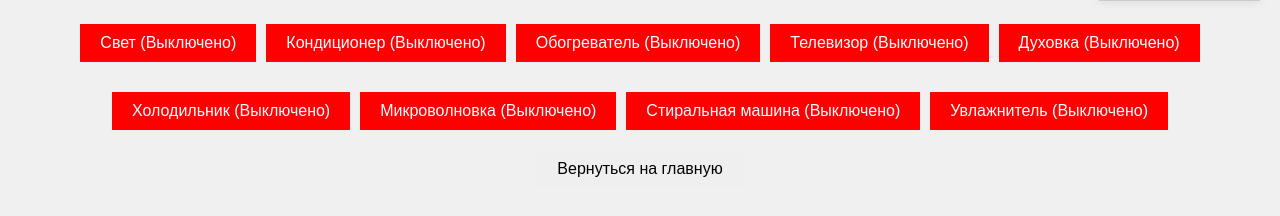
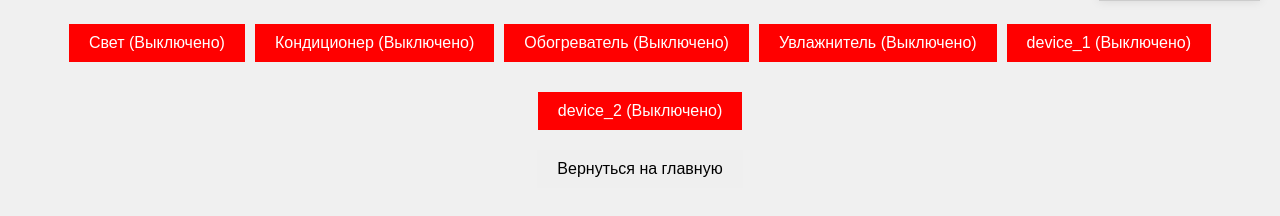
Before and after one commit to korsh624/smarthausesp, a Flask app: page /devices in a window 1280 px wide. Shown: the part 182-398 px from the top of the page. Run offline with Flask 3, Linux system fonts and the light colour scheme; data that the repository does not hold is empty.

Commit message:
dorabotki

```diff
--- a/app.py
+++ b/app.py
@@ -11,12 +11,9 @@ class SmartHomeBot:
             "Свет": False,
             "Кондиционер": False,
             "Обогреватель": False,
-            "Телевизор": False,
-            "Духовка": False,
-            "Холодильник": False,
-            "Микроволновка": False,
-            "Стиральная машина": False,
-            "Увлажнитель": False
+            "Увлажнитель": False,
+            "device_1": False,
+            "device_2": False
         }
         self.temperature = None
         self.humidity = None
@@ -25,6 +22,7 @@ class SmartHomeBot:
     def toggle_device(self, device):
         if device in self.devices:
             self.devices[device] = not self.devices[device]
+            self.send_command_to_device(device, self.devices[device])
             return self.devices[device]
         return None
 
@@ -59,6 +57,7 @@ class SmartHomeBot:
         for device in self.devices:
             if device.lower() in command:
                 self.devices[device] = True
+                self.send_command_to_device(device, True)
                 return f"{device} включен."
         return "Устройство не найдено."
 
@@ -66,44 +65,71 @@ class SmartHomeBot:
         for device in self.devices:
             if device.lower() in command:
                 self.devices[device] = False
+                self.send_command_to_device(device, False)
                 return f"{device} выключен."
         return "Устройство не найдено."
 
     def schedule_turn_off(self, command):
-        match = re.search(r'выключи через (\d+)\s*час(?:а|ов|ами)?\s*(\d+)?\s*минут(?:ы|у|а|ой|ут)?\s*(\d+)?\с*секунд(?:ы|у|а|ой|ут)?', command)
+        match = re.search(r'выключи (.*?) через (\d+)\s*(час(?:а|ов)?|минут(?:у|ы)?|секунд(?:у|ы)?)', command)
         if match:
-            hours = int(match.group(1)) if match.group(1) else 0
-            minutes = int(match.group(2)) if match.group(2) else 0
-            seconds = int(match.group(3)) if match.group(3) else 0
-            total_seconds = hours * 3600 + minutes * 60 + seconds
-            Timer(total_seconds, self._turn_off_all_devices).start()
-            return f"Выключу устройства через {hours} часов, {minutes} минут, {seconds} секунд."
+            device = match.group(1).strip()
+            amount = int(match.group(2))
+            unit = match.group(3)
+
+            if unit.startswith("час"):
+                total_seconds = amount * 3600
+            elif unit.startswith("минут"):
+                total_seconds = amount * 60
+            else:
+                total_seconds = amount
+
+            Timer(total_seconds, self._turn_off_device, [device]).start()
+            return f"Выключу {device} через {amount} {unit}."
         return "Неверный формат команды."
 
     def schedule_turn_on(self, command):
-        match = re.search(r'включи через (\д+)\с*час(?:а|ов|ами)?\с*(\д+)?\с*минут(?:ы|у|а|ой|ут)?\с*(\д+)?\с*секунд(?:ы|у|а|ой|ут)?', command)
+        match = re.search(r'включи (.*?) через (\d+)\s*(час(?:а|ов)?|минут(?:у|ы)?|секунд(?:у|ы)?)', command)
         if match:
-            hours = int(match.group(1)) if match.group(1) else 0
-            minutes = int(match.group(2)) if match.group(2) else 0
-            seconds = int(match.group(3)) if match.group(3) else 0
-            total_seconds = hours * 3600 + minutes * 60 + seconds
-            Timer(total_seconds, self._turn_on_all_devices).start()
-            return f"Включу устройства через {hours} часов, {minutes} минут, {seconds} секунд."
+            device = match.group(1).strip()
+            amount = int(match.group(2))
+            unit = match.group(3)
+
+            if unit.startswith("час"):
+                total_seconds = amount * 3600
+            elif unit.startswith("минут"):
+                total_seconds = amount * 60
+            else:
+                total_seconds = amount
+
+            Timer(total_seconds, self._turn_on_device, [device]).start()
+            return f"Включу {device} через {amount} {unit}."
         return "Неверный формат команды."
 
+    def _turn_off_device(self, device):
+        if device in self.devices:
+            self.devices[device] = False
+            self.send_command_to_device(device, False)
+
+    def _turn_on_device(self, device):
+        if device in self.devices:
+            self.devices[device] = True
+            self.send_command_to_device(device, True)
+
     def set_heater_temperature(self, command):
-        match = re.search(r'подогрей до (\д+) градус(?:а|ов|ами)?', command)
+        match = re.search(r'подогрей до (\d+) градус(?:а|ов)?', command)
         if match:
             temperature = int(match.group(1))
             self.devices["Обогреватель"] = True
+            self.send_command_to_device("Обогреватель", True)
             return f"Подогреваю до {temperature} градусов."
         return "Неверный формат команды."
 
     def set_ac_temperature(self, command):
-        match = re.search(r'охлади до (\д+) градус(?:а|ов|ами)?', command)
+        match = re.search(r'охлади до (\d+) градус(?:а|ов)?', command)
         if match:
             temperature = int(match.group(1))
             self.devices["Кондиционер"] = True
+            self.send_command_to_device("Кондиционер", True)
             return f"Охлаждаю до {temperature} градусов."
         return "Неверный формат команды."
 
@@ -112,8 +138,8 @@ class SmartHomeBot:
         Доступные команды:
         1. Включи [устройство]
         2. Выключи [устройство]
-        3. Включи через [часы] часов [минуты] минут [секунды] секунд
-        4. Выключи через [часы] часов [минуты] минут [секунды] секунд
+        3. Включи [устройство] через [число] [часов/минут/секунд]
+        4. Выключи [устройство] через [число] [часов/минут/секунд]
         5. Подогрей до [температура] градусов
         6. Охлади до [температура] градусов
         7. Авто
@@ -124,12 +150,11 @@ class SmartHomeBot:
         return commands.strip()
 
     def configure_auto_mode(self, command):
-        match = re.search(r'настрой авто (\д+) (\д+) (\д+)', command)
+        match = re.search(r'настрой авто (\d+) (\d+) (\d+)', command)
         if match:
             ac_temp = int(match.group(1))
             heater_temp = int(match.group(2))
             humidifier_humidity = int(match.group(3))
-
             return f"Авто настройки: Кондиционер {ac_temp}°C, Обогреватель {heater_temp}°C, Увлажнитель {humidifier_humidity}%."
         return "Неверный формат команды."
 
@@ -163,17 +188,13 @@ class SmartHomeBot:
             else:
                 self.devices["Увлажнитель"] = False
 
-    def schedule_action(self, delay_seconds, action):
-        timer = Timer(delay_seconds, action)
-        timer.start()
-
-    def _turn_off_all_devices(self):
-        for device in self.devices:
-            self.devices[device] = False
-
-    def _turn_on_all_devices(self):
-        for device in self.devices:
-            self.devices[device] = True
+    def send_command_to_device(self, device, state):
+        command = f"{device}:{'ON' if state else 'OFF'}"
+        url = f"http://localhost:5000/toggle/{device.lower()}"
+        try:
+            requests.get(url)
+        except requests.exceptions.RequestException as e:
+            print(f"Error sending command to device: {e}")
 
 def get_weather_yandex():
     api_key = "demo_yandex_weather_api_key_ca6d09349ba0"
--- a/templates/devices.html
+++ b/templates/devices.html
@@ -29,7 +29,7 @@
 
         document.addEventListener('DOMContentLoaded', function() {
             fetchDeviceStates();
-            setInterval(fetchDeviceStates, 5000); // Обновление данных каждые 5 секунд
+            setInterval(fetchDeviceStates, 1); // Обновление данных каждые 5 секунд
         });
     </script>
 </head>
```
Also changed, not shown: 1 other file.
